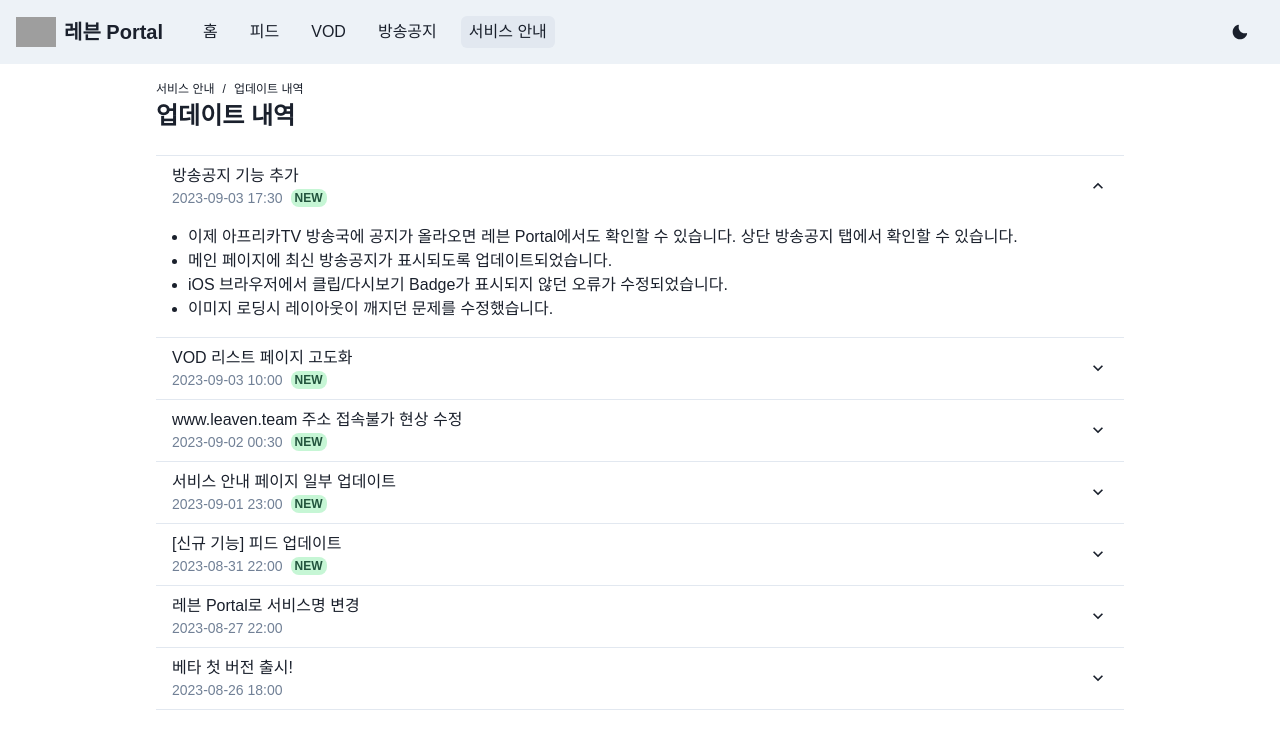
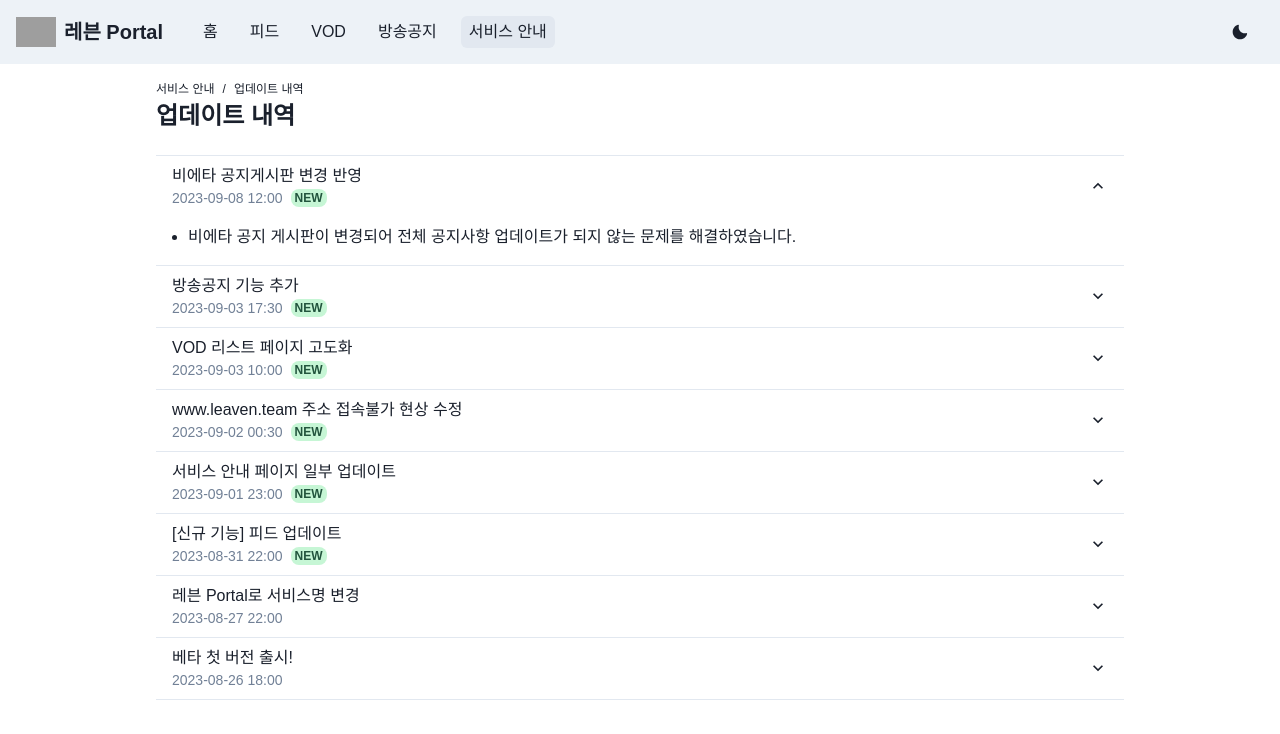
Before and after one commit to dokdo2013/archivers-fe, a Next.js app: page /intro/update in a window 1280 px wide. Shown: the top 734 px of the page. Built offline with nearby package versions, Linux system fonts and the light colour scheme; grey boxes are pictures that could not be loaded; a web font is replaced by a local one.

Commit message:
fix: change vieta notice board id

```diff
--- a/src/constants/leaven.constant.ts
+++ b/src/constants/leaven.constant.ts
@@ -85,7 +85,7 @@ const leaven = [
       "https://profile.img.afreecatv.com/LOGO/ek/ektha9511/ektha9511.jpg",
     link: "https://bj.afreecatv.com/ektha9511",
     provider_info: {
-      afreeca_notice_board: "89974885",
+      afreeca_notice_board: "95815822",
     },
   },
   {
--- a/src/constants/update.constant.tsx
+++ b/src/constants/update.constant.tsx
@@ -1,6 +1,20 @@
 import { ListItem, UnorderedList } from "@chakra-ui/react";
 
 const UpdateInfo = [
+  {
+    date: "2023-09-08 12:00",
+    title: "비에타 공지게시판 변경 반영",
+    content: (
+      <div>
+        <UnorderedList>
+          <ListItem>
+            비에타 공지 게시판이 변경되어 전체 공지사항 업데이트가 되지 않는
+            문제를 해결하였습니다.
+          </ListItem>
+        </UnorderedList>
+      </div>
+    ),
+  },
   {
     date: "2023-09-03 17:30",
     title: "방송공지 기능 추가",
```
